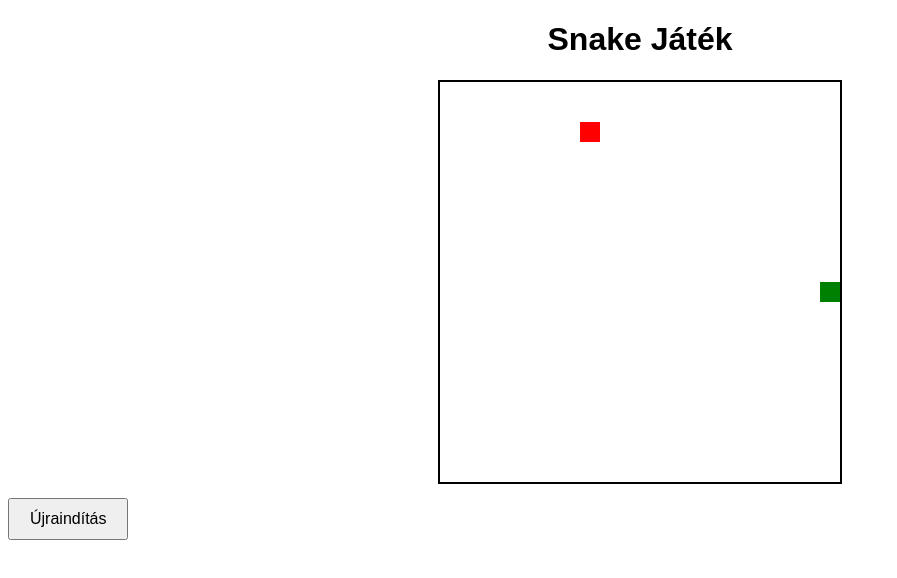
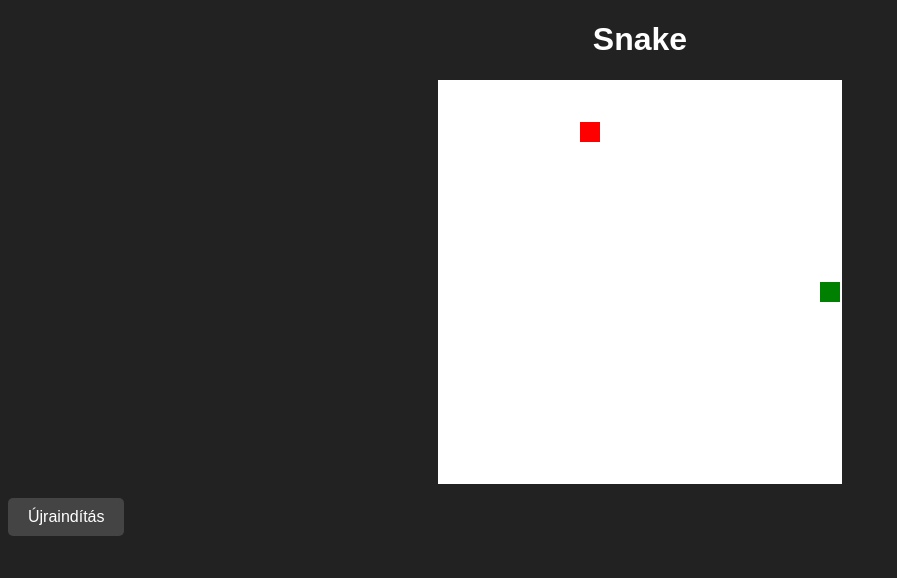
Before and after one commit to TarZoltan/snake, a plain HTML site: page index.html in a window 1280 px wide. Shown: the whole page, without its empty margins (0-897 px from the left). Drawn offline with Linux system fonts and the light colour scheme.

Commit message:
bg color changes

```diff
--- a/index.html
+++ b/index.html
@@ -4,11 +4,11 @@
 <head>
     <meta charset="UTF-8">
     <meta name="viewport" content="width=device-width, initial-scale=1.0">
-    <title>Snake Játék</title>
+    <title>Snake</title>
     <link rel="stylesheet" href="style.css">
 </head>
 <body>
-    <h1>Snake Játék</h1>
+    <h1>Snake</h1>
     <canvas id="gameCanvas" width="400" height="400"></canvas>
     <button id="restartButton" style="display:none;">Újraindítás</button>
     <script src="script.js"></script>
--- a/style.css
+++ b/style.css
@@ -1,15 +1,23 @@
 body {
     text-align: center;
     font-family: Arial, sans-serif;
+    background-color: #222;
+    color: white;
 }
-
 canvas {
-    border: 2px solid black;
+    border: 2px solid white;
+    background-color: black;
 }
-
 button {
     margin-top: 10px;
     padding: 10px 20px;
     font-size: 16px;
     cursor: pointer;
+    background-color: #444;
+    color: white;
+    border: none;
+    border-radius: 5px;
 }
+button:hover {
+    background-color: #665;
+}
```
